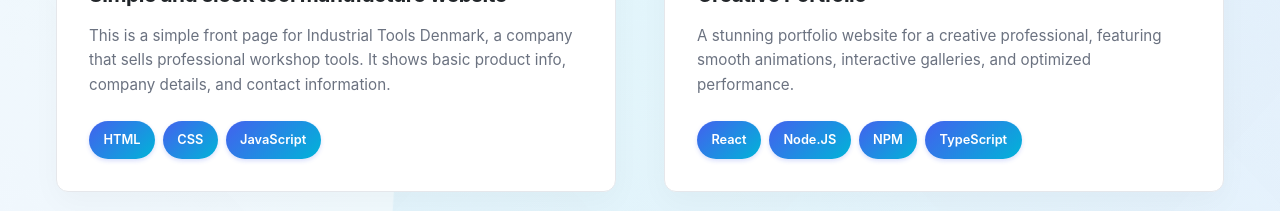
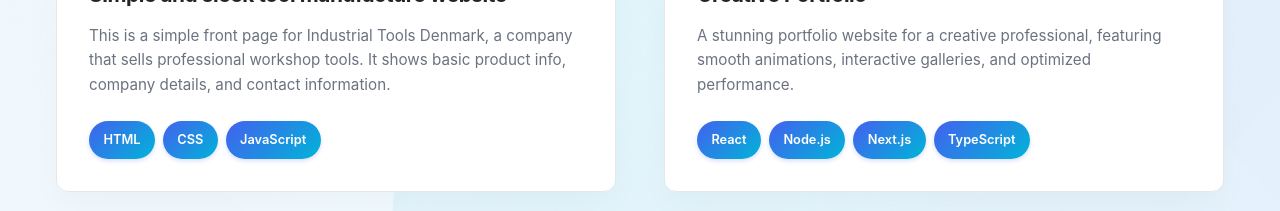
Before and after one commit to simonvegedal/egedal.dev, a website: page index.html in a window 1280 px wide. Shown: the part 3980-4191 px from the top of the page. Drawn offline with Linux system fonts and the light colour scheme; no server answers; files whose address does not match are found by name.

Commit message:
Update index.html

```diff
--- a/index.html
+++ b/index.html
@@ -754,8 +754,8 @@ looks really good and works seamlessly..."
                         <p>A stunning portfolio website for a creative professional, featuring smooth animations, interactive galleries, and optimized performance.</p>
                         <div class="project-tech">
                             <span class="tech-tag">React</span>
-                            <span class="tech-tag">Node.JS</span>
-                            <span class="tech-tag">NPM</span>
+                            <span class="tech-tag">Node.js</span>
+                            <span class="tech-tag">Next.js</span>
                             <span class="tech-tag">TypeScript</span>
                         </div>
                     </div>
```
